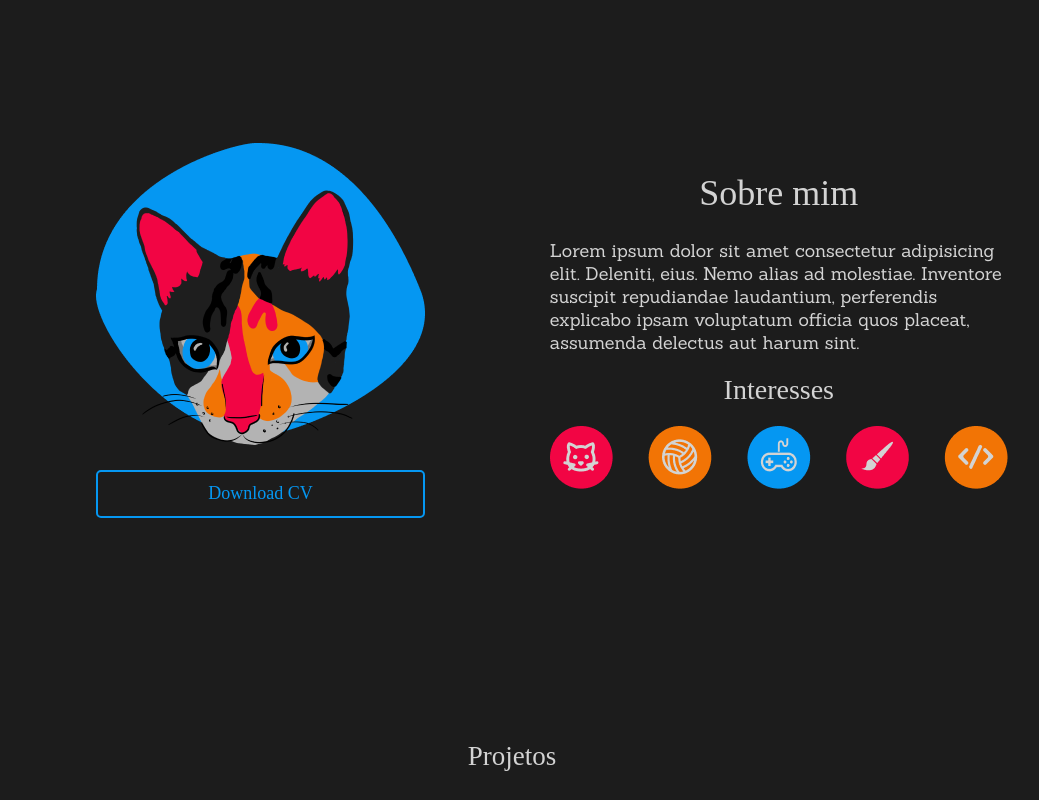
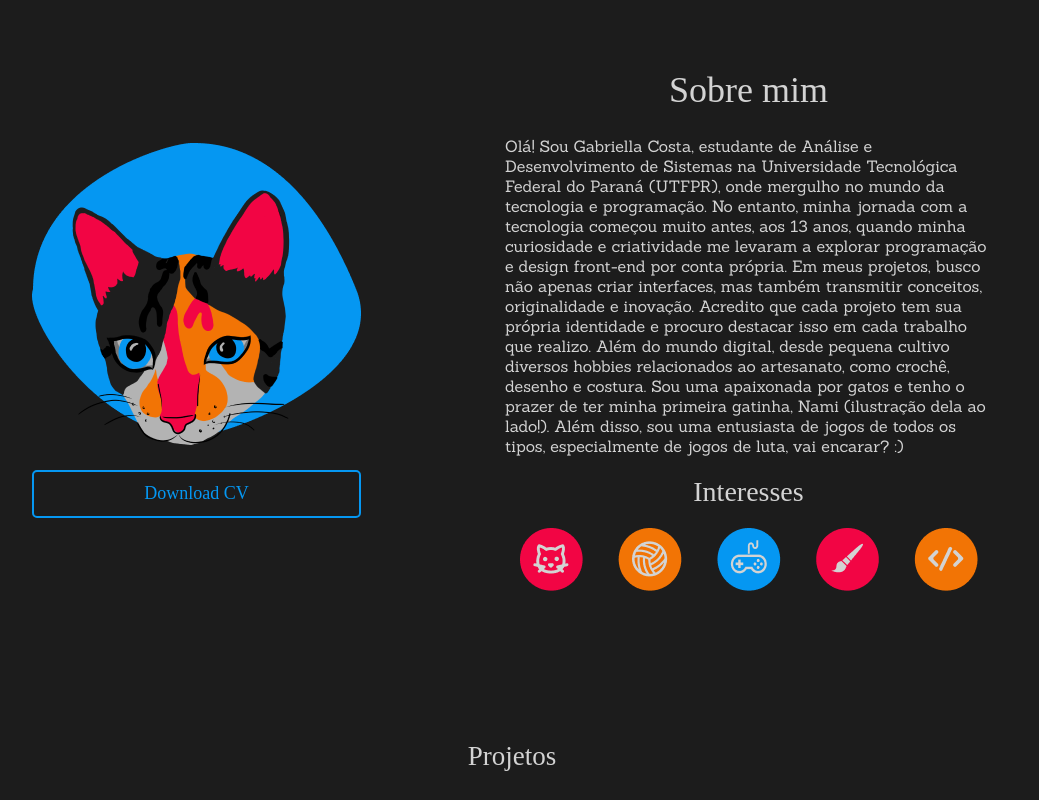
Before and after one commit to gabristle/portfolio, a plain HTML site: page index.html in a window 1280 px wide. Shown: the part 720-1520 px from the top of the page, without its empty margins (128-1167 px from the left). Drawn offline with Linux system fonts and the light colour scheme; a web font is replaced by a local one.

Commit message:
sobre mim update

```diff
--- a/index.html
+++ b/index.html
@@ -37,7 +37,15 @@
             </div>
             <div class="sobre-mim--text">
                 <h2>Sobre mim</h2>
-                <p>Lorem ipsum dolor sit amet consectetur adipisicing elit. Deleniti, eius. Nemo alias ad molestiae. Inventore suscipit repudiandae laudantium, perferendis explicabo ipsam voluptatum officia quos placeat, assumenda delectus aut harum sint.</p>
+                <p>
+                    Olá! Sou Gabriella Costa, estudante de Análise e Desenvolvimento de Sistemas na Universidade Tecnológica Federal do Paraná (UTFPR),
+                    onde mergulho no mundo da tecnologia e programação. No entanto, minha jornada com a tecnologia começou muito antes, aos 13 anos,
+                    quando minha curiosidade e criatividade me levaram a explorar programação e design front-end por conta própria.
+                    Em meus projetos, busco não apenas criar interfaces, mas também transmitir conceitos, originalidade e inovação. Acredito que cada projeto
+                    tem sua própria identidade e procuro destacar isso em cada trabalho que realizo.
+                    Além do mundo digital, desde pequena cultivo diversos hobbies relacionados ao artesanato, como crochê, desenho e costura.
+                    Sou uma apaixonada por gatos e tenho o prazer de ter minha primeira gatinha, Nami (ilustração dela ao lado!).
+                    Além disso, sou uma entusiasta de jogos de todos os tipos, especialmente de jogos de luta, vai encarar? :)</p>
                 <div class="sobre-mim--interests">
                     <h3>Interesses</h3>
                     <div class="sobre-mim--icons">
@@ -94,10 +102,10 @@
                 </div>
                 <div class="contato--form">
                     <form action="" method="post">
-                        <input type="text" id="nome" name="nome" placeholder="seu nome" required>
-                        <input type="email" id="email" name="email" placeholder="seu email" required>
-                        <textarea id="mensagem" name="mensagem" rows="4" placeholder="seu texto" required></textarea>
-                        <button type="submit">Enviar</button>
+                        <input type="text" id="nome" name="nome" placeholder="seu nome" required disabled>
+                        <input type="email" id="email" name="email" placeholder="seu email" required disabled>
+                        <textarea id="mensagem" name="mensagem" rows="4" placeholder="seu texto" required disabled></textarea>
+                        <button type="submit" disabled>Enviar</button>
                     </form>
                 </div>
             </div>
--- a/styles/style.scss
+++ b/styles/style.scss
@@ -124,7 +124,7 @@ body {
             }
             &.sobre-mim{
                 height: 700px;
-                width: 65%;
+                width: 75%;
                 h2, h3{
                     text-align: center;
                 }
@@ -152,6 +152,10 @@ body {
                 }
                 .sobre-mim--icons{
                     @include flex(center, center, row, 35px);
+                }
+                p{
+                    font-size: 16px;
+                    overflow-wrap: break-word;
                 }
             }
             &.projetos{
@@ -279,6 +283,7 @@ body {
     }
     footer{
         height: 200px;
+        width: 100%;
         background-color: $ligthGray;
         @include flex(center, center, row, 20%);
         img{
```
Also changed, not shown: styles/style.css, 1 other file.
